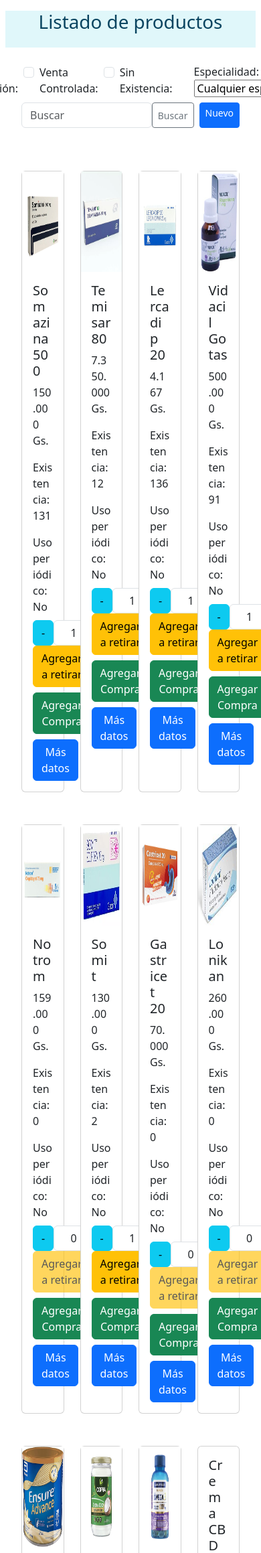
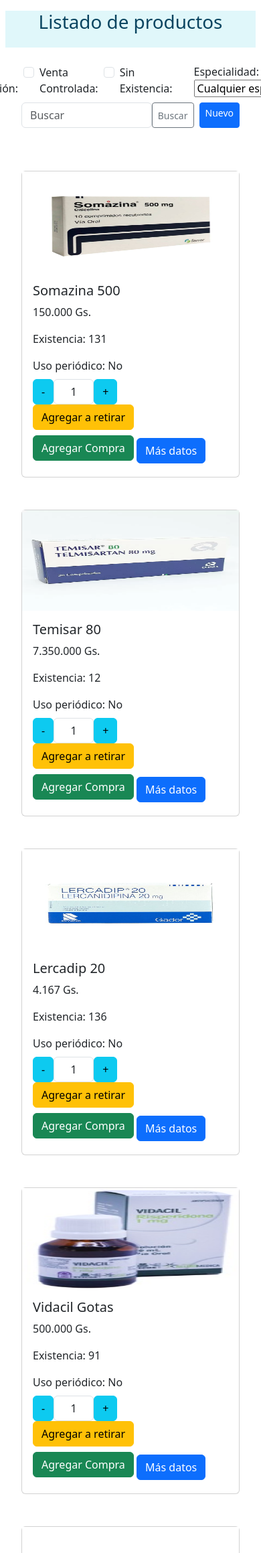
Before and after one commit to marian876/medicfolio, a Django app: page /productos/list/ in a window 390 px wide; the page is wider, and only the part inside the window is pictured. Shown: the part 66-2385 px from the top of that part at 67% size. Run offline with Django 4.2, Linux system fonts and the light colour scheme; data comes from the database, SQL or seed files in the repository; both versions use the stored data as it was after the commit; some libraries are stand-ins or nearby versions.

Commit message:
Ajuste del ancho de productos

```diff
--- a/products/templates/products/list.html
+++ b/products/templates/products/list.html
@@ -11,9 +11,9 @@
             {% include "products/snippets/filter.html" %}
             <div class="row">
                 {% for object in filter.qs %}
-                    <div class="col-3 mt-5">
-                        {% include "products/snippets/product.html" with product=object %}
-                    </div>
+                <div class="col-md-3 col-12 mt-5">
+                    {% include "products/snippets/product.html" with product=object %}
+                </div>
                 {% endfor %}
             </div>
         </div>
```
Also changed, not shown: db.sqlite3.
